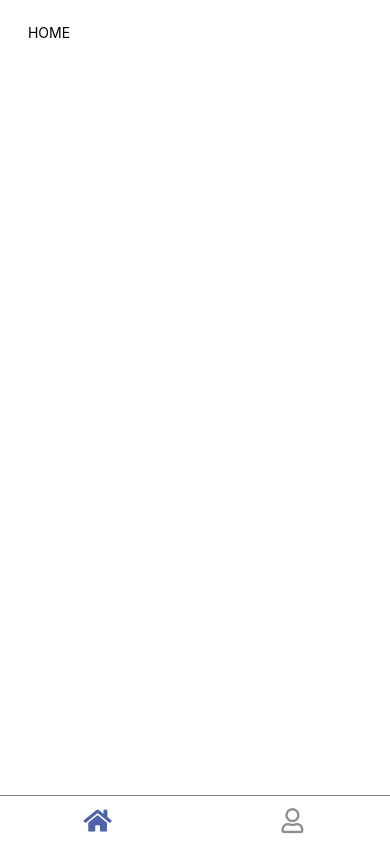
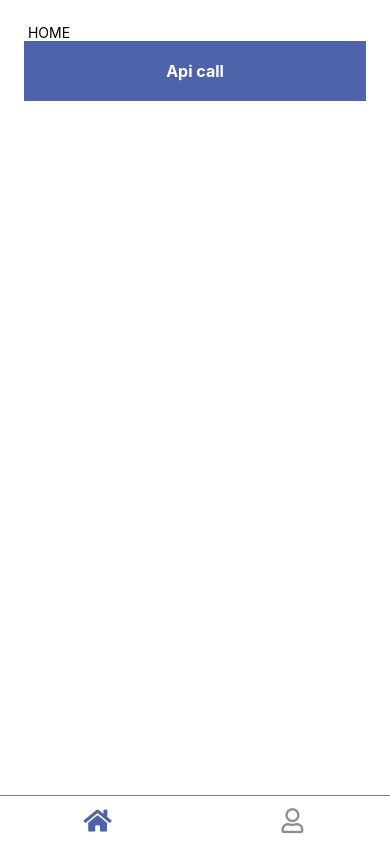
Before and after one commit to hugo-vm29/react-native-template, a React Native app: screen /Home in a window 390 px wide. Built offline with nearby package versions, Linux system fonts and the light colour scheme.

Commit message:
sample api call

```diff
--- a/src/screens/app/Home.tsx
+++ b/src/screens/app/Home.tsx
@@ -1,6 +1,7 @@
 import React from 'react';
 import {Text, View, StyleSheet} from 'react-native';
 import {SafeAreaView} from 'react-native-safe-area-context';
+import Button from '../../components/shared/Button';
 
 const styles = StyleSheet.create({
   container: {
@@ -9,10 +10,28 @@ const styles = StyleSheet.create({
 });
 
 const Home = () => {
+
+
+  const handleClick = () => {
+
+    return fetch('https://reactnative.dev/movies.json')
+    .then(response => response.json())
+    .then(json => {
+      console.log(json.movies);
+    })
+    .catch(error => {
+      console.error(error);
+    });
+  }
+
+
   return (
     <SafeAreaView>
       <View style={styles.container}>
         <Text> HOME </Text>
+
+        <Button title="Api call" handleClick={handleClick} />
+
       </View>
     </SafeAreaView>
   );
```
Also changed, not shown: 1 other file (tests, documents, lock files or other folders).
